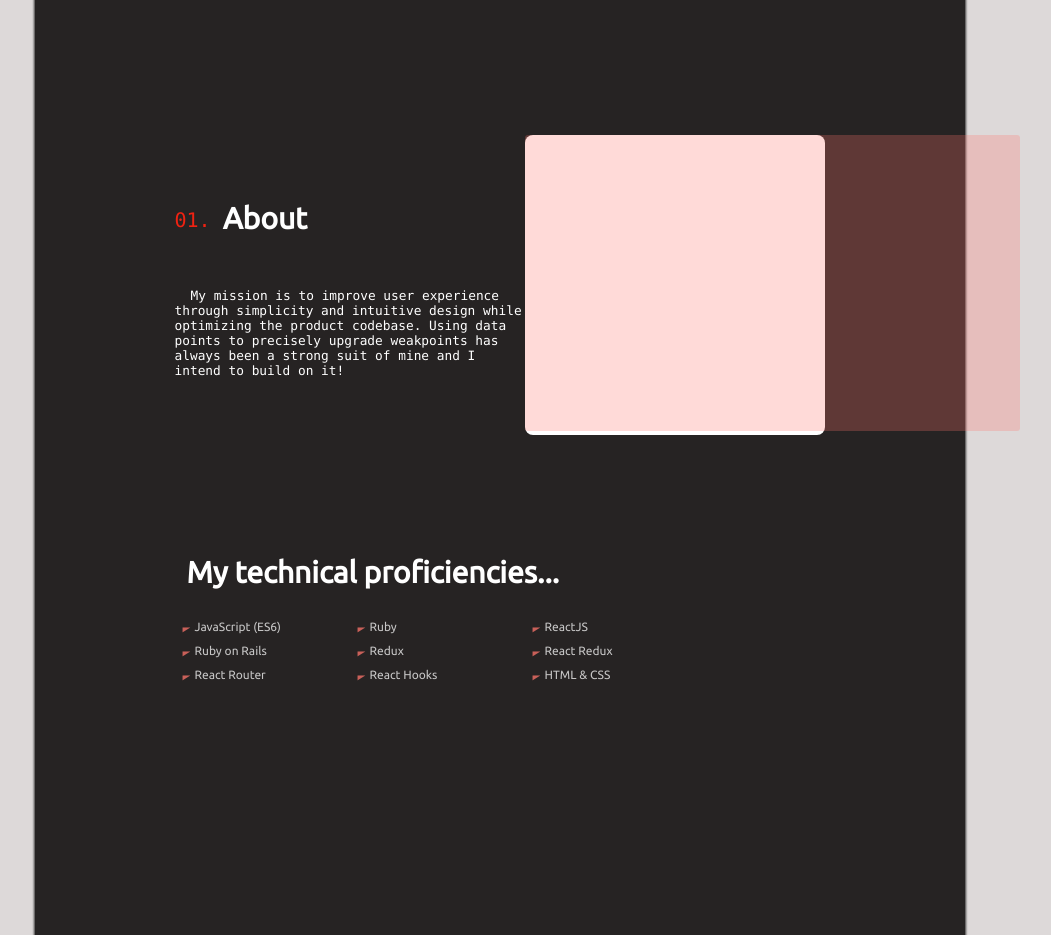
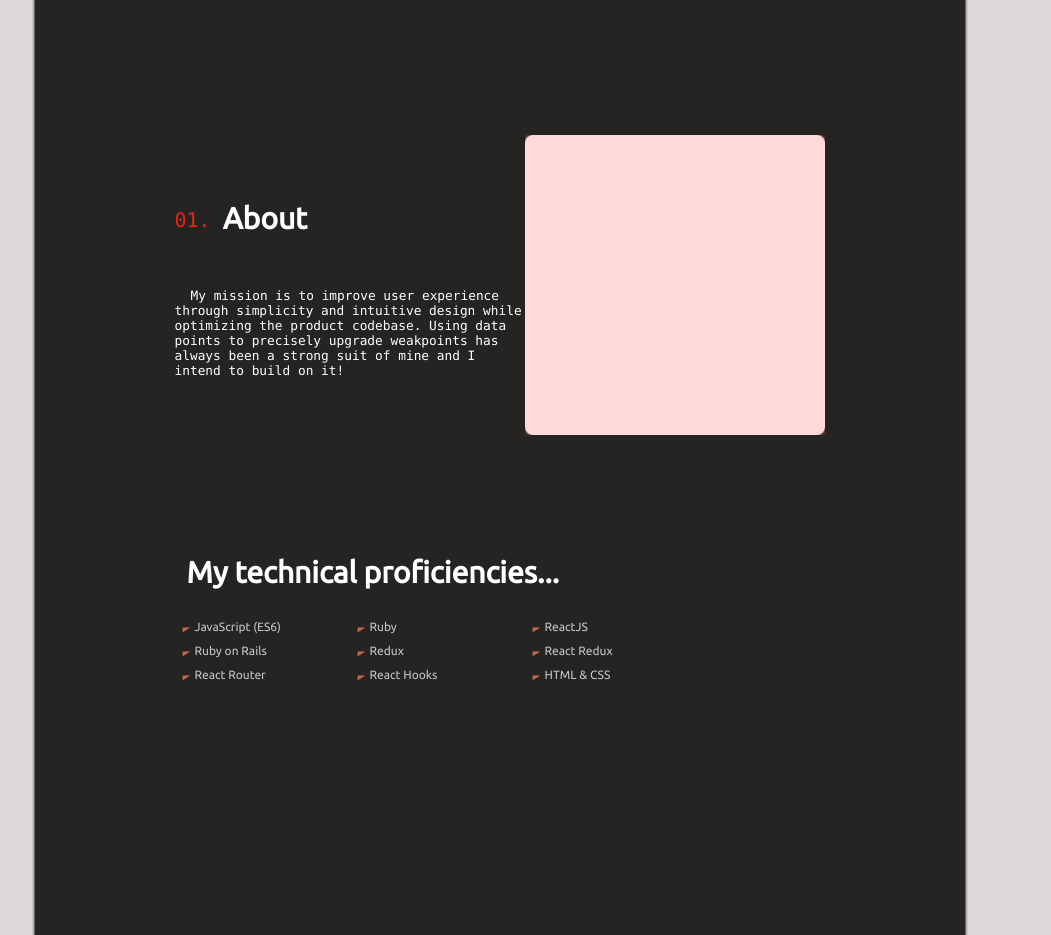
Before and after one commit to willsinn/ws-portfolio, a React (Create React App) app: page / in a window 1280 px wide. Shown: the part 860-1795 px from the top of the page, without its empty margins (140-1191 px from the left). Built offline with nearby package versions, Linux system fonts and the light colour scheme; a web font is replaced by a local one.

Commit message:
fix dampener oversized issue

```diff
--- a/src/components/AboutPage.js
+++ b/src/components/AboutPage.js
@@ -22,7 +22,10 @@ const AboutPage = () => {
           <div className="profile-wrap">
             <div className="about-cont">
               <div className="profile-cont">
-                <div className="dampener" style={{ height: "100%" }} />
+                <div
+                  className="dampener"
+                  style={{ maxHeight: "100%", minWidth: "247.5px" }}
+                />
                 <div className="profile-img" />
               </div>
             </div>
--- a/src/components/Project.js
+++ b/src/components/Project.js
@@ -163,6 +163,7 @@ const Project = ({ project }) => {
           className="dampener"
           onMouseEnter={handleHover}
           onMouseLeave={handleLeave}
+          style={project.appType === "mobile" ? { width: "247.5" } : {}}
         />
         <img
           src={imgSrc}
```
